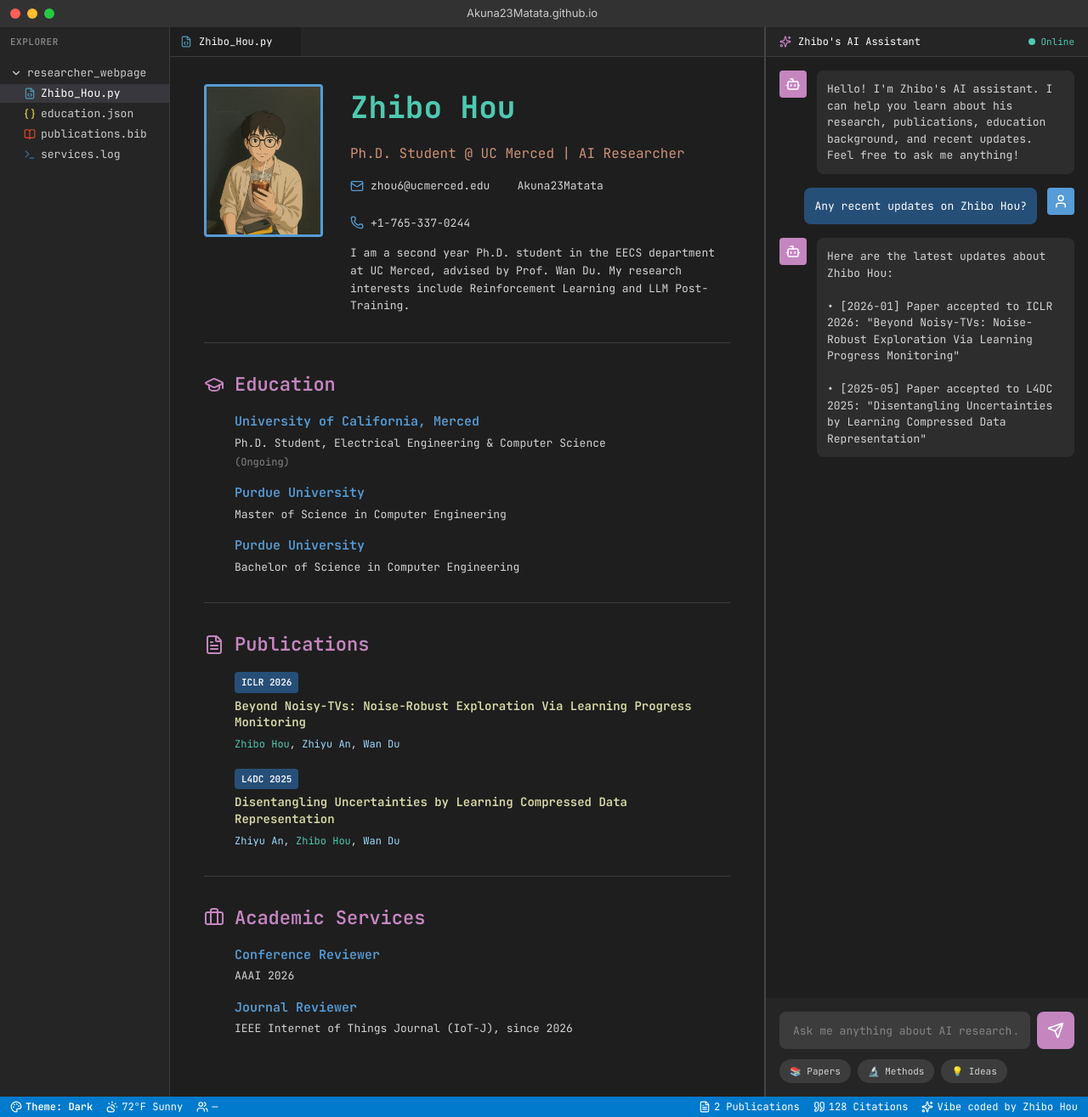
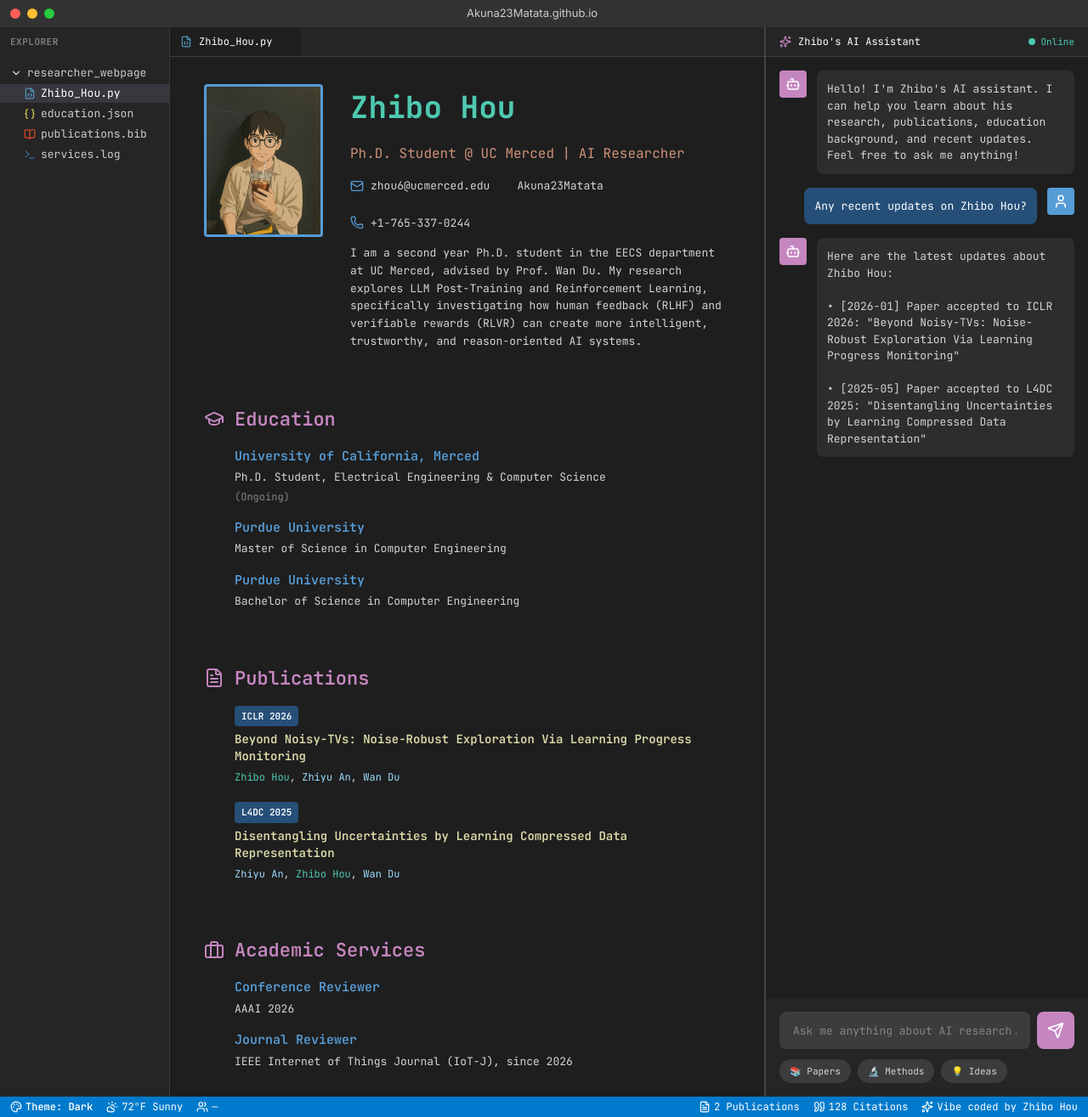
Before and after one commit to Akuna23Matata/Akuna23Matata.github.io, a Jekyll site: the page built from index.html, in a window 1280 px wide. Shown: the whole page at 85% size. Built offline with Jekyll 4.4.1, drawn with Linux system fonts in a browser that asks for light colours.

Commit message:
Update profile.yml

```diff
--- a/_data/profile.yml
+++ b/_data/profile.yml
@@ -2,7 +2,7 @@
 name: "Zhibo Hou"
 tagline: "Ph.D. Student @ UC Merced | AI Researcher"
 
-bio: "I am a second year Ph.D. student in the EECS department at UC Merced, advised by Prof. Wan Du. My research interests include Reinforcement Learning and LLM Post-Training."
+bio: "I am a second year Ph.D. student in the EECS department at UC Merced, advised by Prof. Wan Du. My research explores LLM Post-Training and Reinforcement Learning, specifically investigating how human feedback (RLHF) and verifiable rewards (RLVR) can create more intelligent, trustworthy, and reason-oriented AI systems."
 
 # Google Scholar ID for citation scraping (update with your actual ID)
 scholar_id: "YOUR_GOOGLE_SCHOLAR_ID"
```
